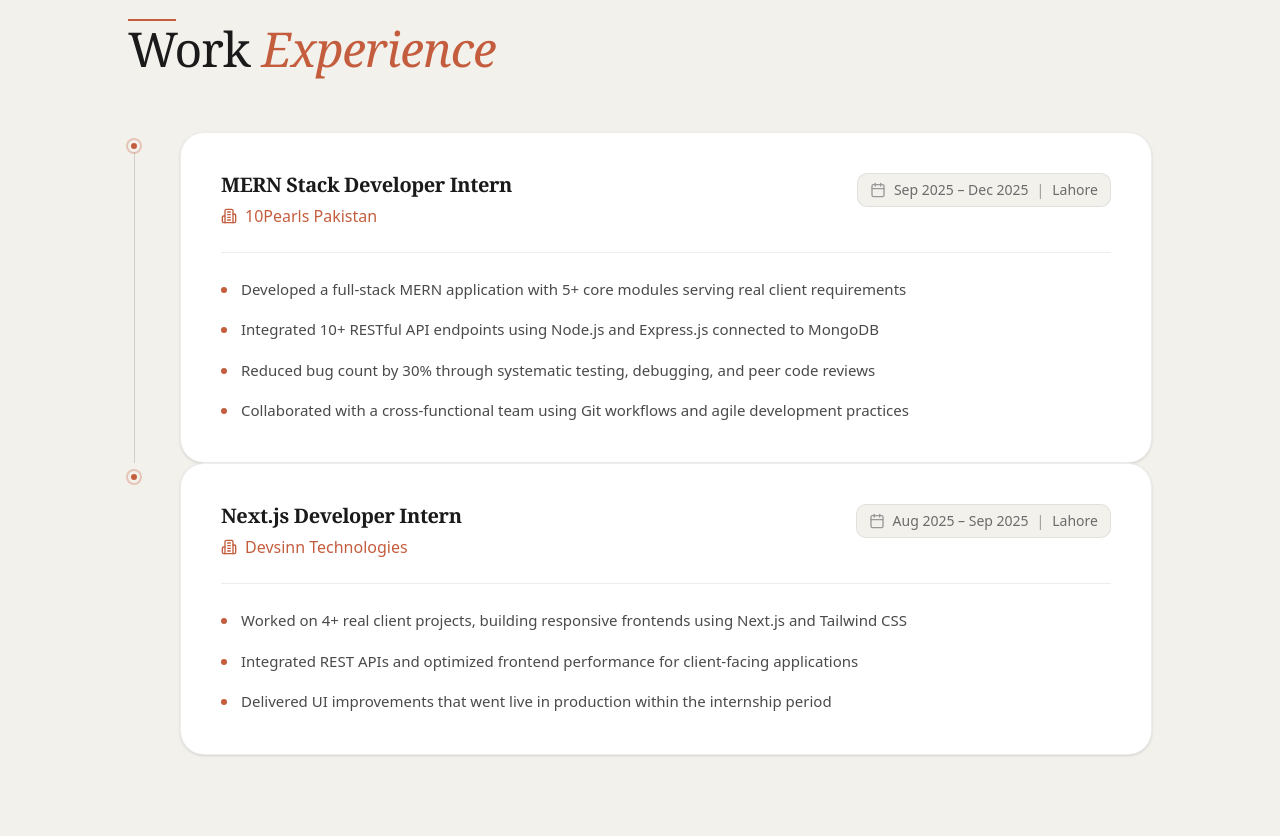
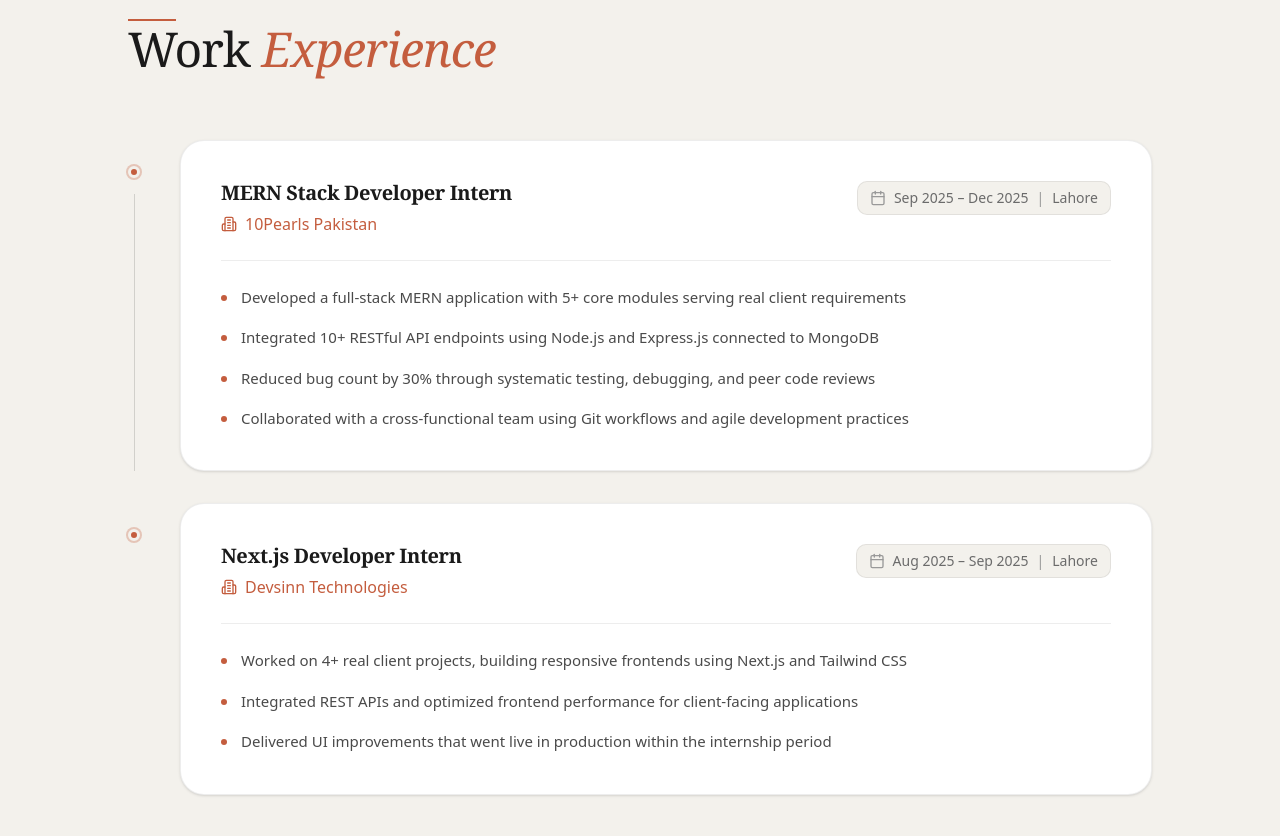
Before and after one commit to hammad-umt/Portfolio, a Next.js app: page / in a window 1280 px wide. Shown: the part 1700-2536 px from the top of the page. Built offline with nearby package versions, Linux system fonts and the light colour scheme.

Commit message:
style: fix vertical alignment of timeline dot and add card margins in experience section

```diff
--- a/src/components/Experience.tsx
+++ b/src/components/Experience.tsx
@@ -53,21 +53,21 @@ const Experience = () => {
         </div>
 
         {/* Timeline */}
-        <div className="space-y-0">
+        <div className="flex flex-col gap-6">
           {experiences.map((exp, index) => (
             <div key={index} className="relative flex gap-6 md:gap-10">
               {/* Timeline Track */}
               <div className="flex flex-col items-center shrink-0">
                 {/* Dot */}
-                <div className="w-3 h-3 rounded-full bg-[var(--accent)] border-[3px] border-[var(--bg-secondary)] ring-2 ring-[var(--accent)]/30 mt-2" />
+                <div className="w-3 h-3 rounded-full bg-[var(--accent)] border-[3px] border-[var(--bg-secondary)] ring-2 ring-[var(--accent)]/30 mt-[34px]" />
                 {/* Line */}
                 {index < experiences.length - 1 && (
-                  <div className="w-px flex-1 bg-[var(--border-strong)]" />
+                  <div className="w-px flex-1 bg-[var(--border-strong)] mt-4" />
                 )}
               </div>
 
               {/* Content Card */}
-              <div className="flex-1 pb-20 last:pb-0">
+              <div className="flex-1 pb-20 last:pb-0 pt-2">
                 <div className="bg-[var(--bg-elevated)] border border-[var(--border)] rounded-xl p-8 md:p-10 shadow-sm hover:shadow-md transition-shadow duration-300">
                   {/* Header */}
                   <div className="flex flex-col md:flex-row md:items-start md:justify-between gap-4 mb-6 pb-6 border-b border-[var(--border)]">
```
